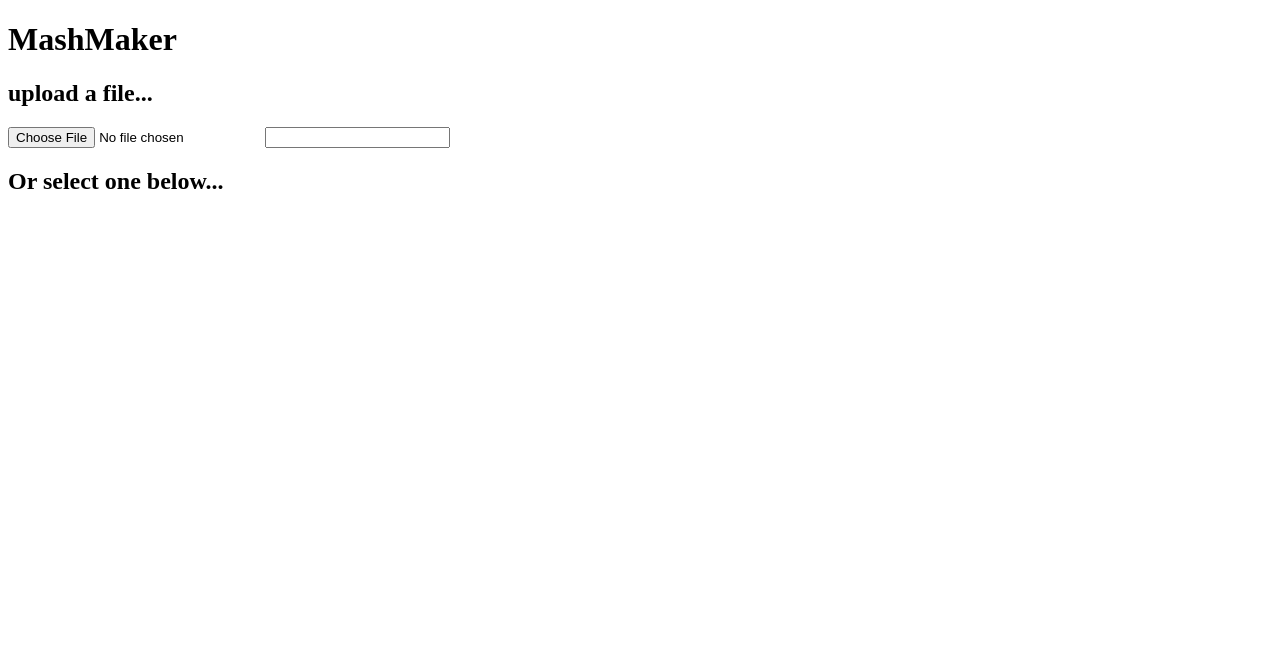
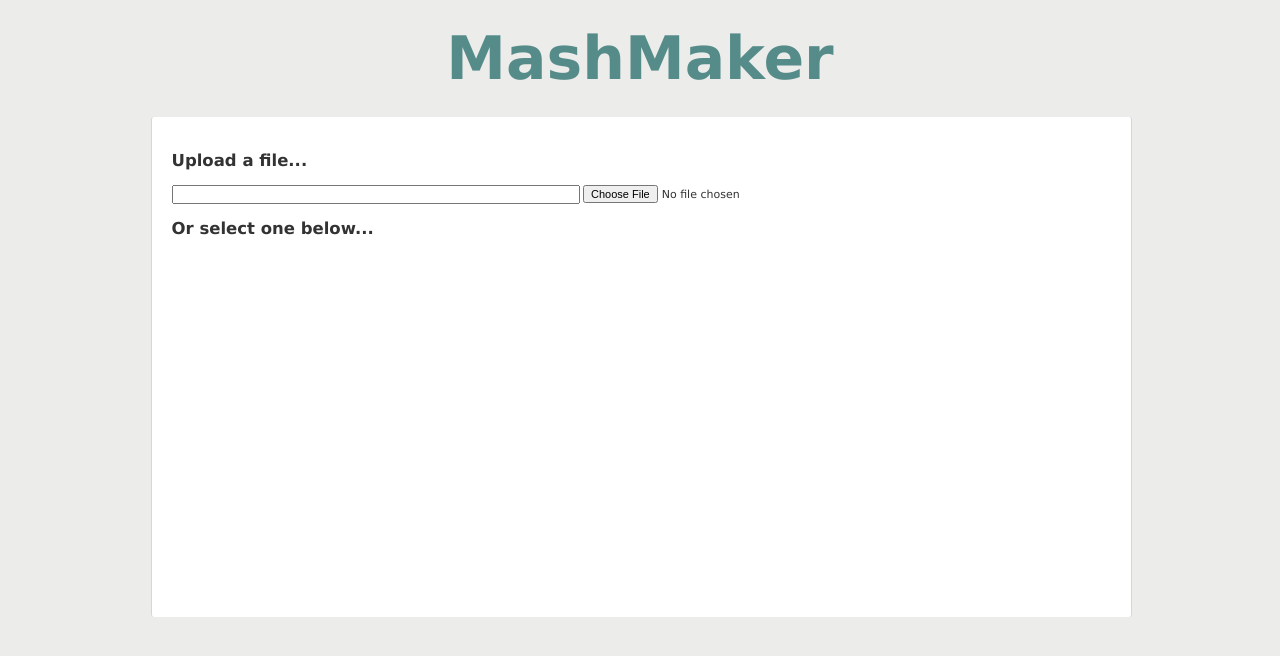
Before and after one commit to ErinCoughlan/mashathon, a Django app: page /home/ in a window 1280 px wide. Shown: the top 656 px of the page. Run offline with Django 3.2, Linux system fonts and the light colour scheme; some libraries are stand-ins or nearby versions.

Commit message:
Beginning to add css to home page

```diff
--- a/mashathon/settings.py
+++ b/mashathon/settings.py
@@ -13,6 +13,7 @@ import local_settings
 import os
 BASE_DIR = os.path.dirname(os.path.dirname(__file__))
 TEMPLATE_DIRS = os.path.join(BASE_DIR, "templates")
+STATICFILES_DIRS = (os.path.join(BASE_DIR, "static"), )
 
 
 # Quick-start development settings - unsuitable for production
--- a/static/css/global.css
+++ b/static/css/global.css
@@ -0,0 +1,54 @@
+body {
+	background: #ececea;
+	color: #333;
+	direction: ltr;
+	line-height: 1.28;
+	margin: 0;
+	min-width: 768px;
+}
+
+body, button, input, label, select, td, textarea {
+	font-family: 'lucida grande',tahoma,verdana,arial,sans-serif;
+	font-size: 11px;
+}
+
+a {
+	color: #3b5998;
+	cursor: pointer;
+	text-decoration: none;
+}
+
+h1 {
+	color: #333;
+	display: block;
+	font-size: 14px;
+	font-weight: bold;
+	padding: 0;
+	margin: 0;
+}
+
+ul {
+	list-style-type: none;
+	margin: 0;
+	padding: 0;
+}
+
+img {
+	border: 0;
+}
+
+.fixed_elem {
+	position: fixed !important;
+}
+
+.rfloat {
+	float: right;
+}
+
+.lfloat {
+	float: left;
+}
+
+.center {
+	margin: 0 auto;
+}
--- a/static/css/home.css
+++ b/static/css/home.css
@@ -0,0 +1,59 @@
+#title {
+	color: #558c89;
+	display: inline-block;
+	font-weight: bold;
+    font-size: 60px;
+	margin: 20px 0px;
+	text-align: center;
+    width: 100%;
+	zoom: 1;
+}
+
+#pageHead {
+    margin: 0px auto;
+    width: 100%;
+}
+
+#globalContainer {
+	clear: both;
+	margin: 0 auto;
+	position: relative;
+	width: 981px;
+	zoom: 1;
+}
+
+#content {
+	margin: 0;
+	min-height: 100px;
+	outline: none;
+	padding: 0;
+	width: auto;
+}
+
+#contentArea {
+	margin-right: -1px;
+	outline: none;
+	padding-left: 1px;
+	position: relative;
+	word-wrap: break-word;
+	width: 981px !important;
+}
+
+.contentSection {
+	background: #fff;
+	border: 1px solid #d3d6db;
+		-webkit-border-radius: 3px 3px 3px 3px;
+	border-bottom: 0;
+	border-top: 0;
+	margin: 0;
+    min-height: 500px;
+	padding: 0;
+}
+
+.upload {
+    padding: 20px;
+}
+
+.longInput {
+    width: 400px;
+}
--- a/templates/mashmaker/home.html
+++ b/templates/mashmaker/home.html
@@ -1,6 +1,6 @@
 <!DOCTYPE html>
 {%  load staticfiles  %}
-<html>
+<html lang="en" id="mashmaker-home">
 <head>
   <title>MashMaker</title>
   <link rel="stylesheet" type="text/css" href="{% static "css/global.css" %}">
@@ -8,17 +8,24 @@
 	<script src="http://ajax.googleapis.com/ajax/libs/jquery/1.10.2/jquery.min.js"></script>
 </head>
 <body>
-  <div class="center header">
-    <h1 class="title">MashMaker</h1>
-  </div>
-  <div class="content">
-    <h2 class="uploadTitle">upload a file...</h2>
-    <form id="upload">
-      <input type="file" name="fileSelector">
-      <input type="text" name="filename">
-    </form>
-
-    <h2 class="uploadTitle">Or select one below...</h2>
+	<div id="pageHead" role="banner">
+		<h1 id="title" class="center">MashMaker</h1>
+	</div>
+  <div id="globalContainer">
+			<div id="content">
+				<div id="contentArea" role="main">
+          <div class="contentSection">
+            <div class="upload">
+              <h2 class="uploadTitle">Upload a file...</h2>
+              <form>
+                <input class="longInput" type="text" name="filename">
+                <input type="file" name="fileSelector" accept=".mp3">
+              </form>
+              <h2 class="uploadTitle">Or select one below...</h2>
+            </div>
+          </div>
+        </div>
+      </div>
   </div>
 </body>
 </html>
```
